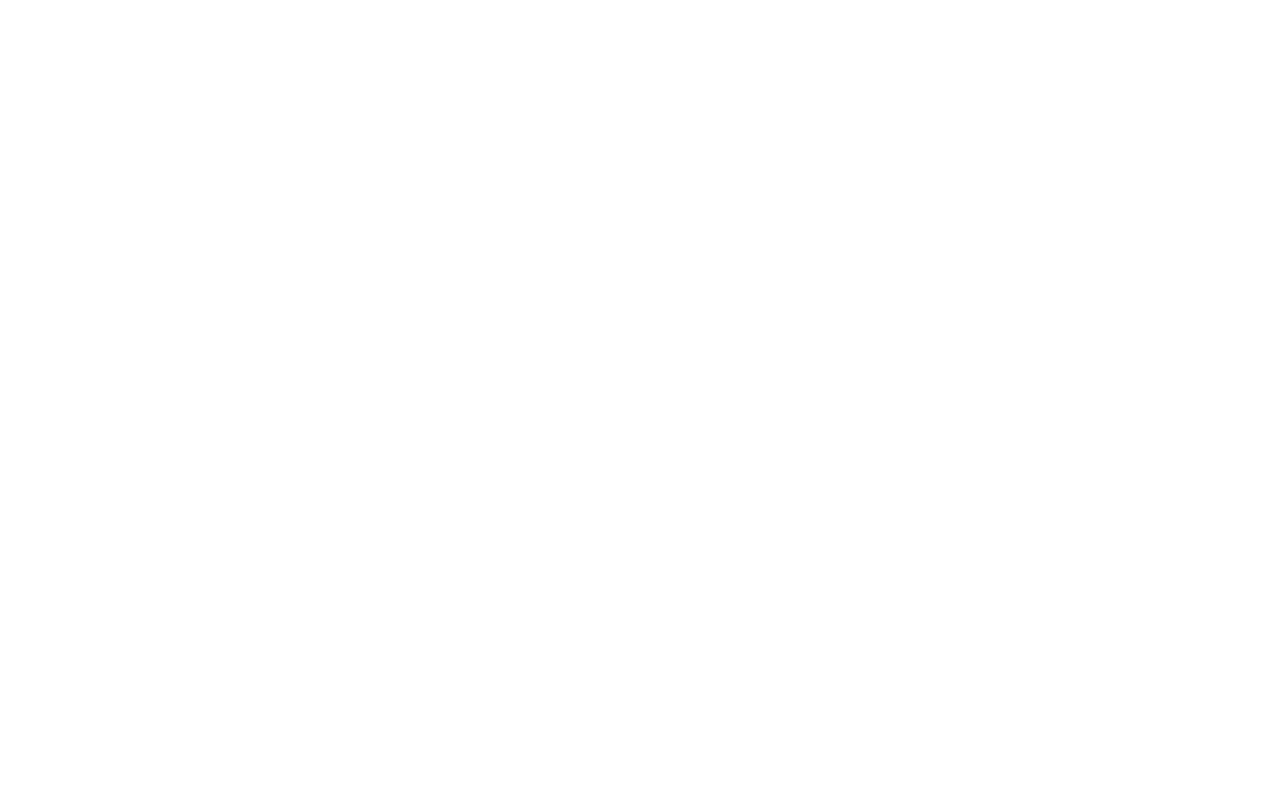
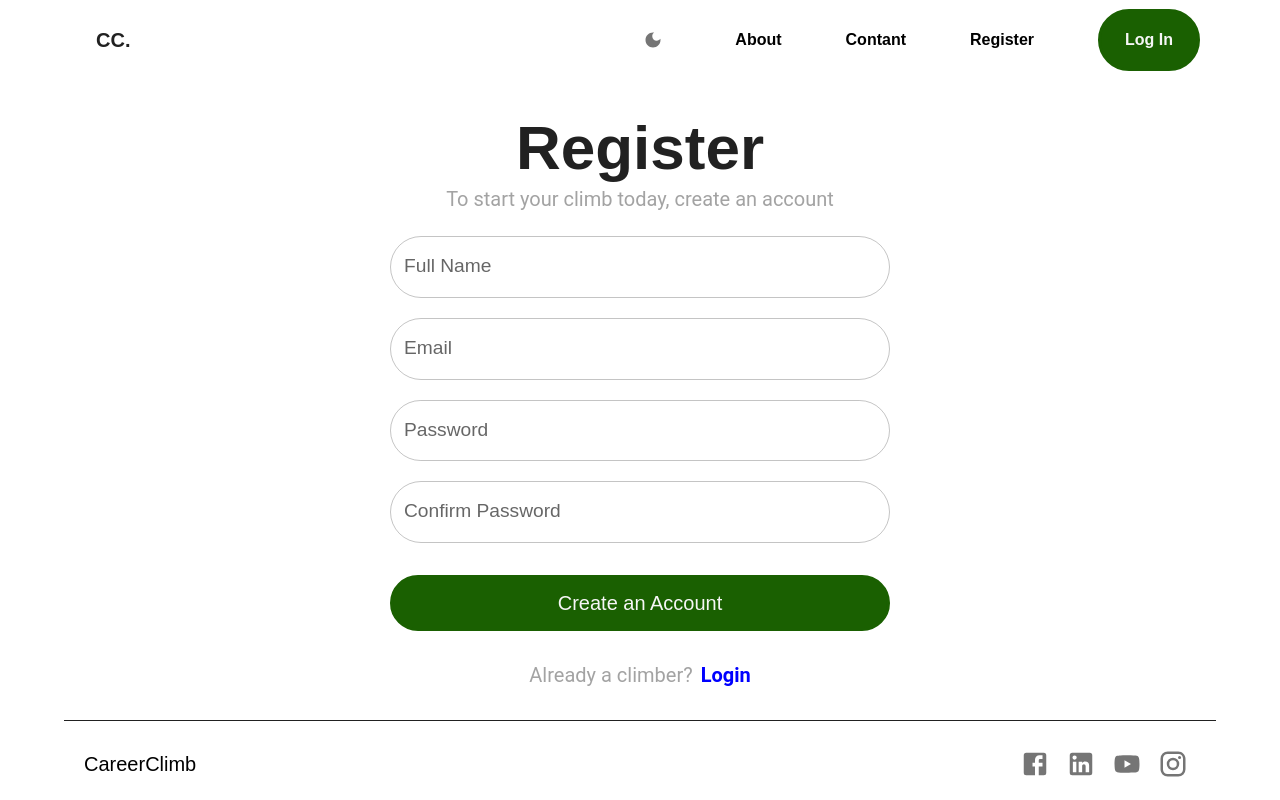
Before and after one commit to CareerClimb/CareerClimb, a React (Create React App) app in the folder client/: page /register in a window 1280 px wide. Before the commit this address had no page. Built offline with nearby package versions, Linux system fonts and the light colour scheme.

Commit message:
Added Register Page and Navigation

```diff
--- a/client/src/App.js
+++ b/client/src/App.js
@@ -8,6 +8,7 @@ import { themeSettings } from "theme";
 import LandingPage from "scenes/landingPage";
 import MainPage from "scenes/mainPage";
 import LoginPage from "scenes/loginPage";
+import RegisterPage from "scenes/registerPage";
 
 function App() {
   const mode = useSelector((state) => state.mode);
@@ -22,6 +23,7 @@ function App() {
           <Route path="/" element={<LandingPage />} />
           <Route path="/home" element={<MainPage />} />
           <Route path="/login" element={<LoginPage />} />
+          <Route path="/register" element={<RegisterPage />} />
         </Routes>
       </ThemeProvider>
     </BrowserRouter>
--- /dev/null
+++ b/client/src/scenes/registerPage/index.jsx
@@ -0,0 +1,40 @@
+// Import packages
+import { Box, useTheme, useMediaQuery } from '@mui/material';
+import BottomBar from 'scenes/bottomBar';
+import TopBar from 'scenes/topBar';
+import React from 'react';
+import RegisterForm from 'scenes/forms/registerForm';
+
+const RegisterPage = () => {
+  const theme = useTheme();
+  const isMobile = useMediaQuery(theme.breakpoints.down('sm'));
+
+  return (
+    <Box
+      sx={{
+        display: 'flex',
+        flexDirection: 'column',
+        justifyContent: 'space-between',
+        alignItems: 'center',
+        minHeight: '100vh',
+        padding: isMobile ? 2 : 4,
+      }}
+    >
+      <TopBar />
+      <Box
+        sx={{
+          display: 'flex',
+          justifyContent: 'center',
+          alignItems: 'center',
+          flex: 1,
+          width: '100%', // Ensures it takes full width for proper alignment
+        }}
+      >
+        <RegisterForm />
+      </Box>
+      <BottomBar />
+    </Box>
+  );
+}
+
+export default RegisterPage;
```
